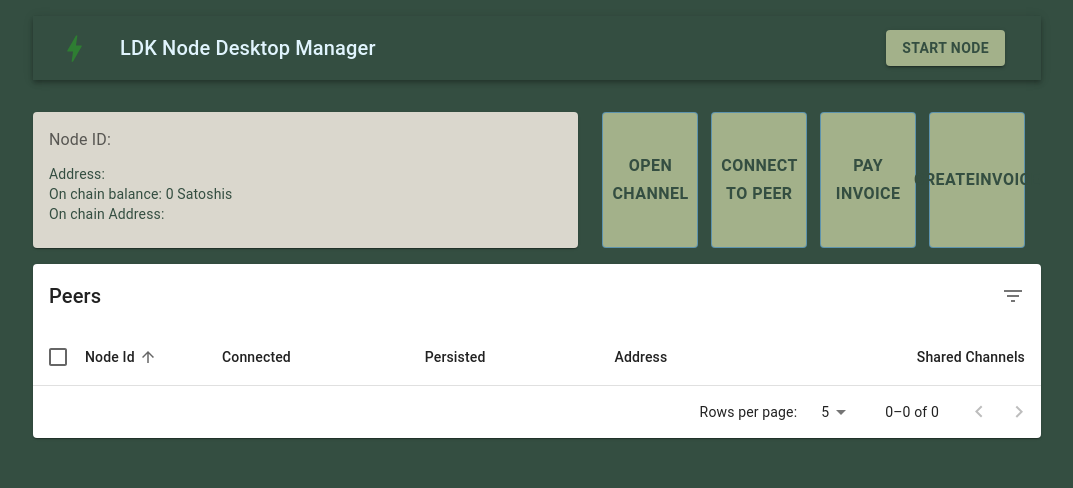
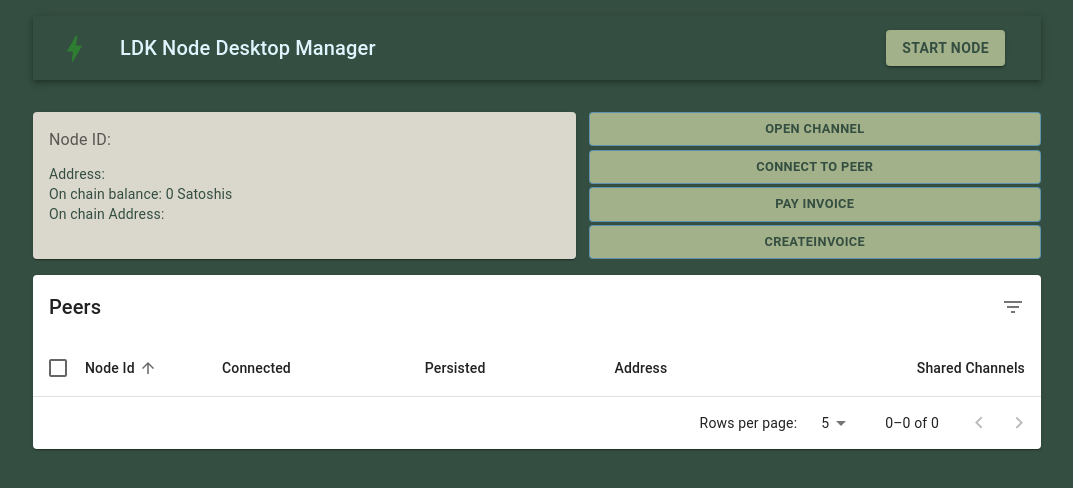
Before and after one commit to jbesraa/ldk-node-desktop, a React (Vite) app: page / in a window 1280 px wide. Shown: the top 488 px of the page, without its empty margins (103-1176 px from the left). Built offline with nearby package versions, Linux system fonts and the light colour scheme.

Commit message:
improve style abit

```diff
--- a/src/App.tsx
+++ b/src/App.tsx
@@ -1,4 +1,3 @@
-import React, { useState } from "react";
 import styled from "styled-components";
 import OurNodeInfo from "./NodeData";
 import PeersTable from "./PeersTable";
@@ -13,14 +12,13 @@ import MenuAppBar from "./AppBar";
 import { NodeContextProvider } from "./NodeContext";
 
 function App() {
-
 	return (
 		<NodeContextProvider>
 		<Wrapper>
 			<MenuAppBar />
 			<div
 				style={{
-					gridGap: "0.5em",
+					gridGap: "0.8em",
 					paddingTop: "2em",
 					display: "grid",
 					gridTemplateColumns: "1.2fr 1fr",
@@ -30,10 +28,9 @@ function App() {
 				<div
 					style={{
 						display: "grid",
-						gridTemplateColumns: "1fr 1fr 1fr 1fr",
-						gridGap: "0.8em",
+						gridTemplateColumns: "1fr",
+						gridGap: "0.2em",
 						backgroundColor: "inherit",
-						padding: "0em 1em 0em 1em",
 					}}
 				>
 					<DialogWindow
--- a/src/Dialog.tsx
+++ b/src/Dialog.tsx
@@ -3,7 +3,7 @@ import Button from "@mui/material/Button";
 
 const buttonStyle = {
 	color: "#344e41",
-	fontSize: "1em",
+	fontSize: "0.8em",
 	width: "100%",
 	fontWeight: "600",
 	backgroundColor: "#a3b18a",
```
